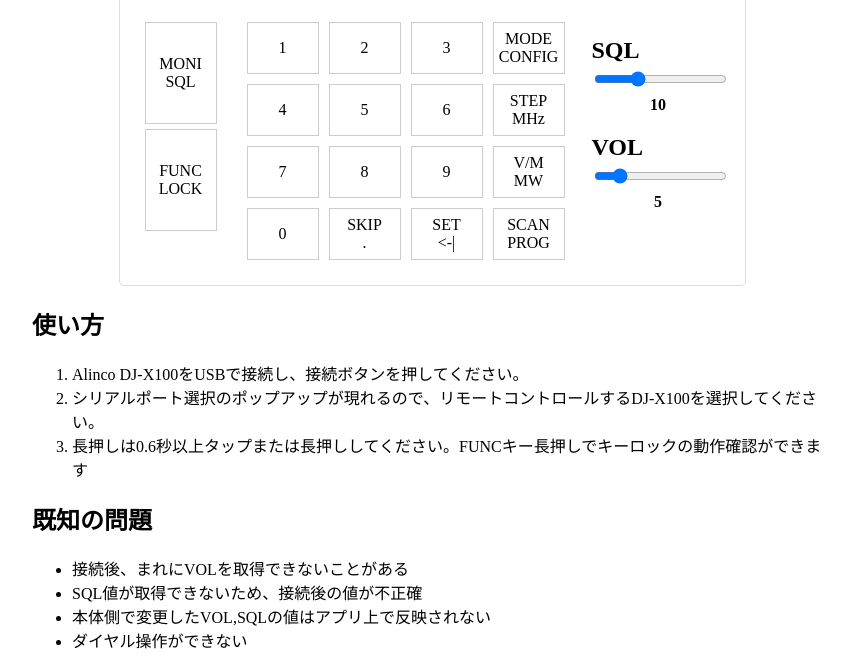
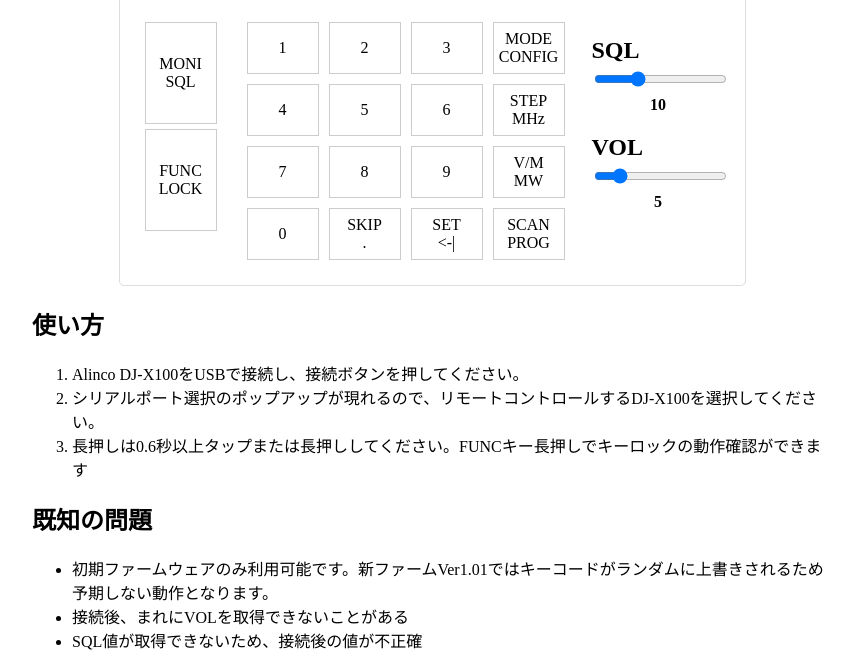
Before and after one commit to musen23872/djx100-remote-web, a plain HTML site: page index.html in a window 1280 px wide. Shown: the part 271-927 px from the top of the page, without its empty margins (208-1062 px from the left). Drawn offline with nearby package versions, Linux system fonts and the light colour scheme.

Commit message:
ファームウェアVer1.01では使用できない注意書きを追加

```diff
--- a/index.html
+++ b/index.html
@@ -60,6 +60,7 @@
             </ol>
             <h2>既知の問題</h2>
             <ul>
+                <li>初期ファームウェアのみ利用可能です。新ファームVer1.01ではキーコードがランダムに上書きされるため予期しない動作となります。</li>
                 <li>接続後、まれにVOLを取得できないことがある</li>
                 <li>SQL値が取得できないため、接続後の値が不正確</li>
                 <li>本体側で変更したVOL,SQLの値はアプリ上で反映されない</li>
```
